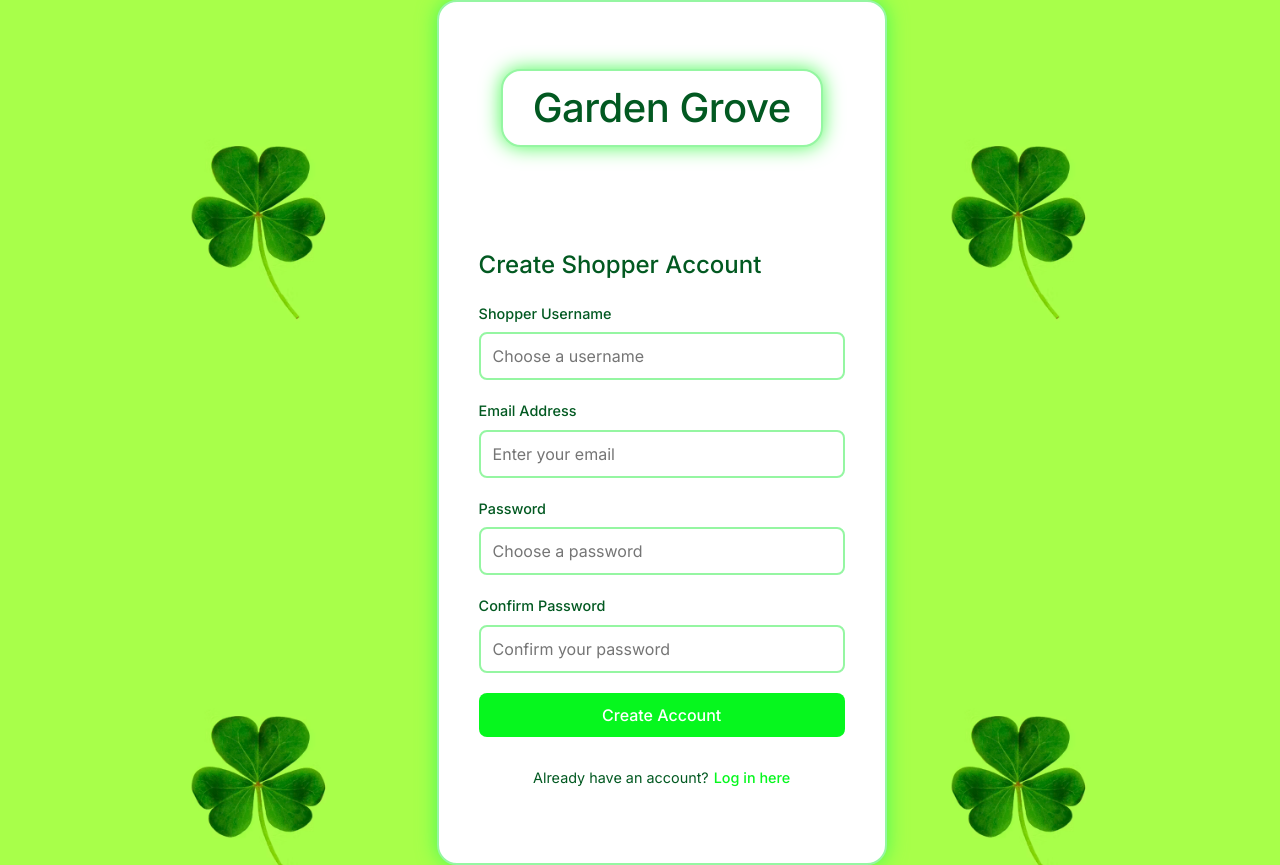
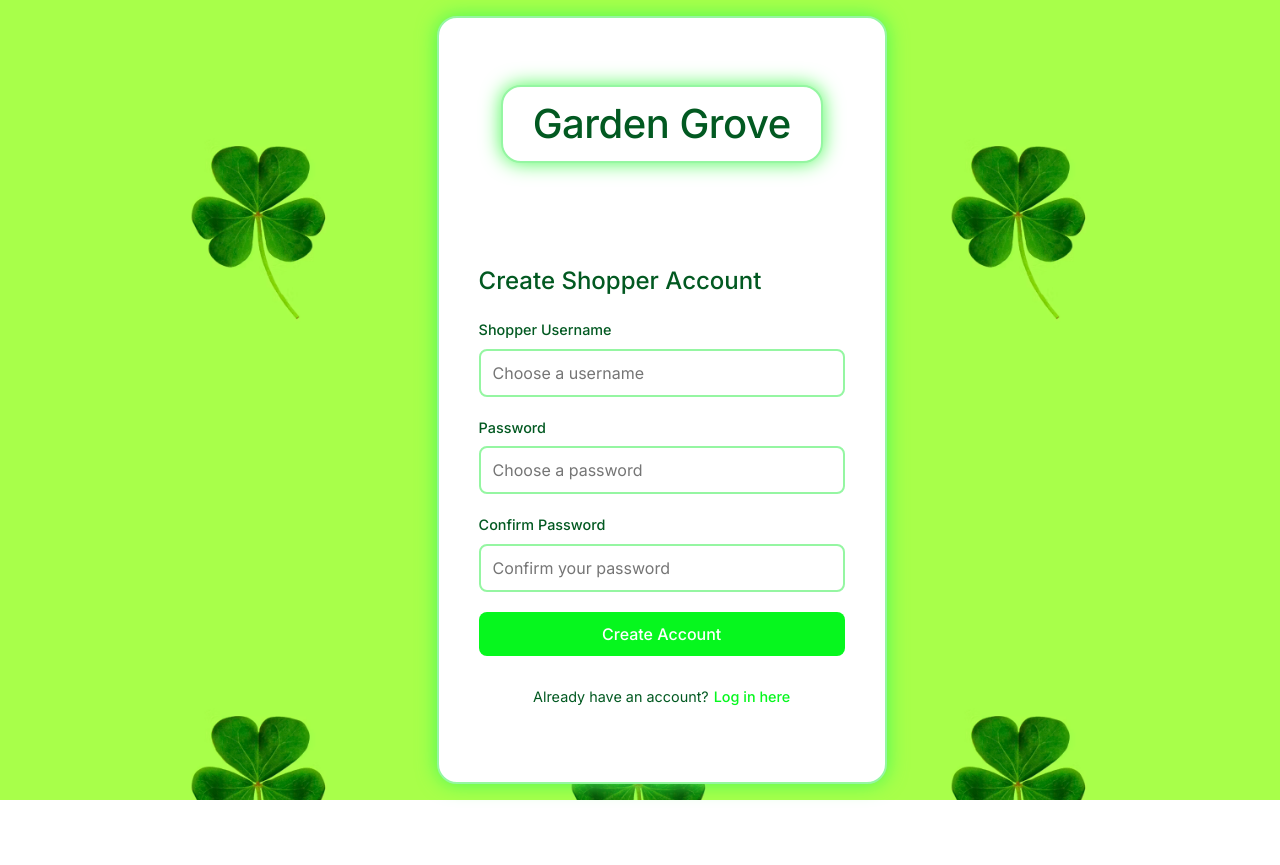
Before and after one commit to SeanieCodes/mall-app-frontend, a React (Vite) app: page /signup in a window 1280 px wide. After the commit the page ends 800 px from the top, so only its background shows below. Built offline with nearby package versions, Linux system fonts and the light colour scheme.

Commit message:
refactor: remove email for simplicity

```diff
--- a/src/components/Shopper/SignupForm/SignupForm.jsx
+++ b/src/components/Shopper/SignupForm/SignupForm.jsx
@@ -6,7 +6,6 @@ const SignupForm = ({ userType }) => {
     const navigate = useNavigate();
     const [formData, setFormData] = useState({
         username: '',
-        email: '',
         password: '',
         confirmPassword: ''
     });
@@ -23,7 +22,7 @@ const SignupForm = ({ userType }) => {
     const handleSubmit = (event) => {
         event.preventDefault();
 
-        if (!formData.username || !formData.email || !formData.password || !formData.confirmPassword) {
+        if (!formData.username || !formData.password || !formData.confirmPassword) {
             setError('Please fill in all fields');
             return;
         }
@@ -35,12 +34,6 @@ const SignupForm = ({ userType }) => {
 
         if (formData.password.length < 6) {
             setError('Password must be at least 6 characters long');
-            return;
-        }
-
-        const emailPattern = /^[^\s@]+@[^\s@]+\.[^\s@]+$/;
-        if (!emailPattern.test(formData.email)) {
-            setError('Please enter a valid email address');
             return;
         }
 
@@ -68,18 +61,6 @@ const SignupForm = ({ userType }) => {
                             value={formData.username}
                             onChange={handleInputChange}
                             placeholder="Choose a username"
-                        />
-                    </div>
-
-                    <div className="formGroup">
-                        <label htmlFor="email">Email Address</label>
-                        <input
-                            type="email"
-                            id="email"
-                            name="email"
-                            value={formData.email}
-                            onChange={handleInputChange}
-                            placeholder="Enter your email"
                         />
                     </div>
 
```
